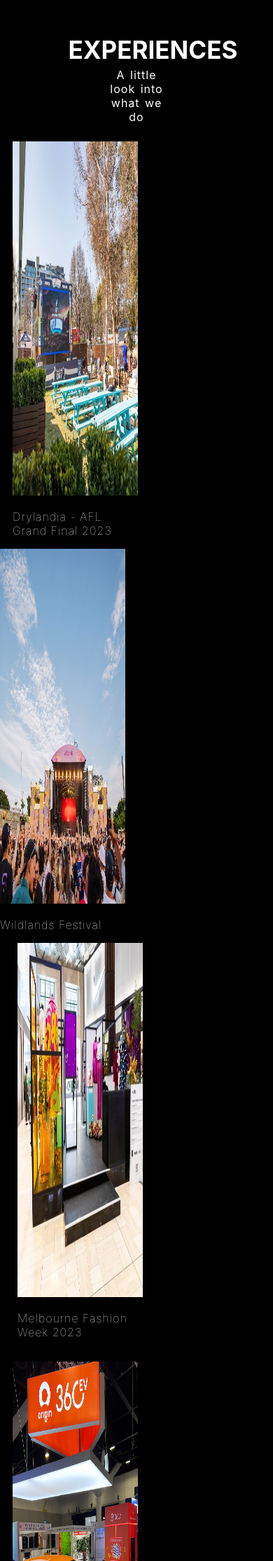
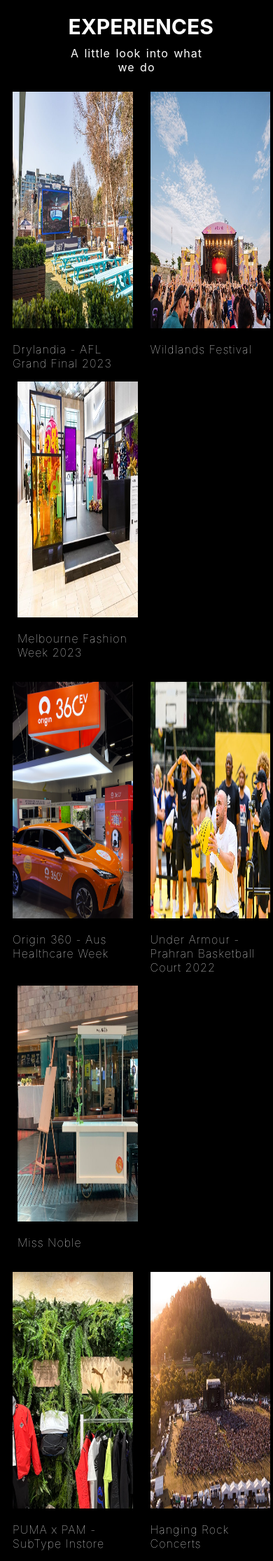
Before and after one commit to ABHi-202864/Reach-Experience, a web app: file experiences.html in a window 390 px wide. Shown: the part 130-2360 px from the top of the page at 70% size. Run offline with its HTML, style and script files only (its server is not run), Linux system fonts and the light colour scheme.

Commit message:
experiences complete mobile responsive

```diff
--- a/css/experiences-page.css
+++ b/css/experiences-page.css
@@ -246,3 +246,71 @@
     }
 
 }
+
+@media only screen and (max-width: 480px) {
+
+    .experiences h1 {
+        padding-top: 20px;
+        font-size: 30px;
+    }
+
+    .experiences p {
+        padding: 10px 0px 25px 0px;
+        width: 100%;
+    }
+
+    .box1 {
+        width: 44%;
+    }
+
+    .gallery-1 img {
+        height: 40vh;
+    }
+
+    .gallery-2 img {
+        height: 40vh;
+    }
+
+    .gallery-3 img {
+        height: 40vh;
+    }
+
+    .gallery-4 img {
+        height: 40vh;
+    }
+
+    .gallery-5 img {
+        height: 40vh;
+    }
+
+    .gallery-6 img {
+        height: 40vh;
+    }
+
+    .gallery-7 img {
+        height: 40vh;
+    }
+
+    .gallery-8 img {
+        height: 40vh;
+    }
+
+    .gallery-9 img {
+        height: 40vh;
+    }
+
+    .gallery-10 img {
+        height: 40vh;
+    }
+
+    footer a:nth-child(3) {
+        font-size: 16px;
+        padding: 4px 50px;
+    }
+
+    footer p {
+        font-size: 14px;
+        line-height: 18px;
+    }
+
+}
```
